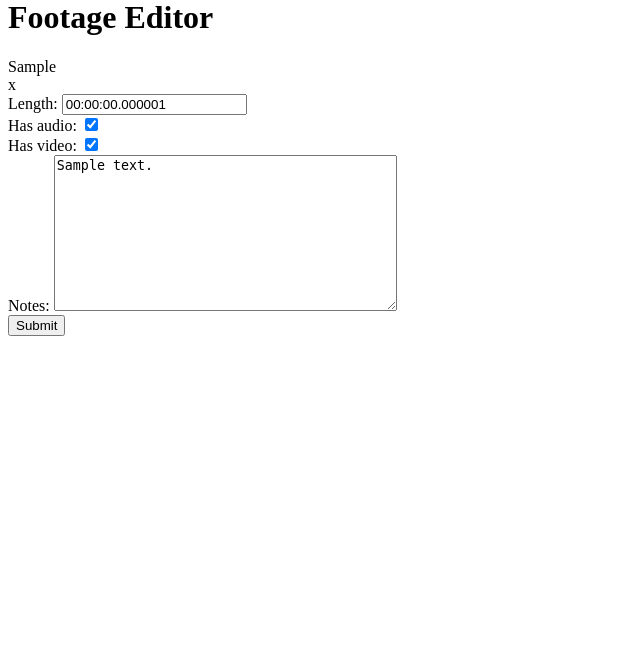
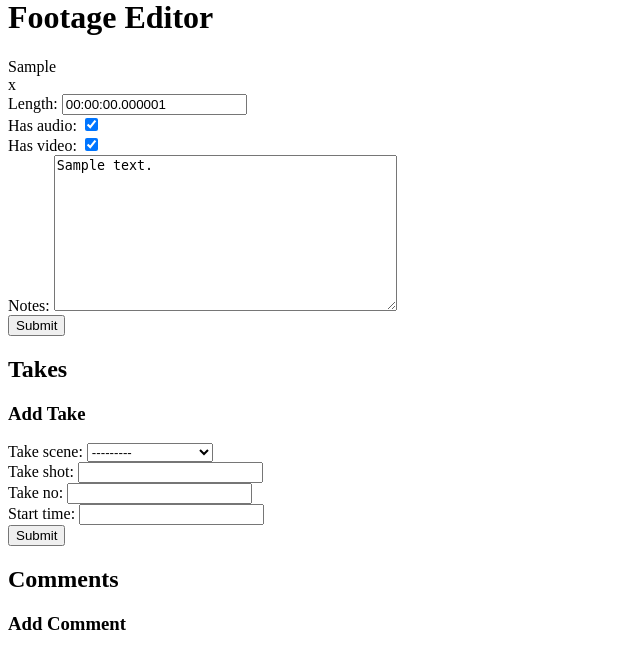
Before and after one commit to Walle10-0/the-reel-logger, a Django app: page /app/footage/1/edit in a window 1280 px wide. Shown: the part 48-717 px from the top of the page, without its empty margins (0-640 px from the left). Run offline with Django 5.2, Linux system fonts and the light colour scheme; tables that the repository leaves empty hold one stand-in row (values such as "Sample post"); parts of the project's set-up code (start-up, migrations or seed data) failed here and were passed over.

Commit message:
take creation

```diff
--- a/reel_logger/reel_logger_app/forms.py
+++ b/reel_logger/reel_logger_app/forms.py
@@ -1,6 +1,6 @@
 from django import forms
 
-from reel_logger_app.models import Footage, Take, Scene, Shot
+from reel_logger_app.models import Footage, Take, Scene, Shot, FootageTake
 
 # create a ModelForm
 class FootageForm(forms.ModelForm):
@@ -15,6 +15,7 @@
     class Meta:
         model = Take
         fields = "__all__"
+        exclude = ['footage']
 
 class NewSceneForm(forms.ModelForm):
     class Meta:
@@ -38,3 +39,9 @@
         model = Shot
         fields = "__all__"
         exclude = ['scene']
+
+class AddTakeToFootageForm(forms.ModelForm):
+    class Meta:
+        model = FootageTake
+        fields = "__all__"
+        exclude = ['footage']
--- a/reel_logger/reel_logger_app/models.py
+++ b/reel_logger/reel_logger_app/models.py
@@ -64,7 +64,7 @@
     marked_scene = models.PositiveSmallIntegerField(blank=True)
     marked_shot = models.CharField(max_length=64, blank=True)
     marked_take = models.PositiveSmallIntegerField(blank=True)
-    rating = models.SmallIntegerField(blank=True)
+    rating = models.SmallIntegerField(blank=True, default=0)
     notes = models.TextField(blank=True)
 
     footage = models.ManyToManyField(
@@ -72,6 +72,15 @@
         through="FootageTake",
         through_fields=("take", "footage"),
     )
+
+    def save(self, *args, **kwargs):
+        if not self.marked_scene:
+            self.marked_scene = self.shot_scene_id
+        if not self.marked_shot:
+            self.marked_shot = self.shot_name
+        if not self.marked_take:
+            self.marked_take = self.take_no
+        super(Take, self).save(*args, **kwargs)
 
 class FootageTake(models.Model):
     pk = models.CompositePrimaryKey("footage_id", "take_scene", "take_shot", "take_no")
--- a/reel_logger/reel_logger_app/templates/footage_edit.html
+++ b/reel_logger/reel_logger_app/templates/footage_edit.html
@@ -15,6 +15,17 @@
             </div>
             <button type="submit">Submit</button>
         </form>
+        <h2>Takes</h2>
+        <h3>Add Take</h3>
+        <form action="{% url 'Add_Take_To_Footage' form.instance.pk %}" method="POST" enctype="multipart/form-data">
+            {% csrf_token %}
+            <div>
+              {{take_to_footage}}
+            </div>
+            <button type="submit">Submit</button>
+        </form>
+        <h2>Comments</h2>
+        <h3>Add Comment</h3>
     </div>
 </body>
 </html>
--- a/reel_logger/reel_logger_app/urls.py
+++ b/reel_logger/reel_logger_app/urls.py
@@ -9,6 +9,7 @@
     path('upload', views.fileupload, name = "File_Uploads"),
     path('footage', views.viewFootage, name = "View_Footage"),
     path("footage/<int:footage_id>/edit", views.editFootage, name="Footage_Editor"),
+    path("footage/<int:footage_id>/add take", views.AddTakeToFootage, name="Add_Take_To_Footage"),
     path('scene', views.viewScenes, name = "View_Scenes"),
     path("scene/<int:script_number>/", views.editScene, name="Scene_Editor"),
     path("scene/<int:script_number>/delete", views.deleteScene, name="Delete_Scene"),
@@ -16,4 +17,5 @@
     path('shot/new', views.createShot, name = "Create_Shot"),
     path('shot/<int:scene_id>/<str:shot>/delete', views.deleteShot, name = "Delete_Shot"),
     path("shot/<int:scene_id>/<str:shot>/", views.editShot, name="Shot_Editor"),
+
 ] + static(settings.MEDIA_URL, document_root=settings.MEDIA_ROOT)
--- a/reel_logger/reel_logger_app/views.py
+++ b/reel_logger/reel_logger_app/views.py
@@ -4,7 +4,7 @@
 from django.contrib import messages
 
 from reel_logger_app.models import Footage, Comment, Scene, Shot, Take, FootageTake
-from reel_logger_app.forms import FootageForm, TakeForm, SceneForm, ShotForm, NewSceneForm, ShotInSceneForm
+from reel_logger_app.forms import FootageForm, TakeForm, SceneForm, ShotForm, NewSceneForm, ShotInSceneForm, AddTakeToFootageForm
 
 def index(request):
     return render(request, "index.html")
@@ -50,11 +50,9 @@
     else:
         form = FootageForm(instance=footage)
 
-    takes = FootageTake.objects.filter(footage=footage)
+    take_to_footage = AddTakeToFootageForm(initial={'footage': footage})
 
-    print(takes)
-
-    context = {'form': form, 'takes': takes}
+    context = {'form': form, "take_to_footage": take_to_footage}
     return render(request, "footage_edit.html", context)
 
 def viewScenes(request):
@@ -154,3 +152,21 @@
 
     context = {'form': form}
     return render(request, "generic.html", context)
+
+def AddTakeToFootage(request, footage_id):
+    if request.method == 'POST':
+        form = AddTakeToFootageForm(request.POST)
+        form.instance.footage_id = footage_id
+        # check if form data is valid
+        if form.is_valid():
+            # create if not exists
+            Take.objects.get_or_create(
+                shot_scene = form.instance.take_scene,
+                shot_name = form.instance.take_shot,
+                take_no = form.instance.take_no)
+
+            form.save()
+            messages.info(request, "take saved !!!")
+        else:
+            messages.error(request, 'Please correct the following errors:')
+    return redirect('Footage_Editor', footage_id)
```
Also changed, not shown: reel_logger/reel_logger_app/migrations/0001_initial.py.
